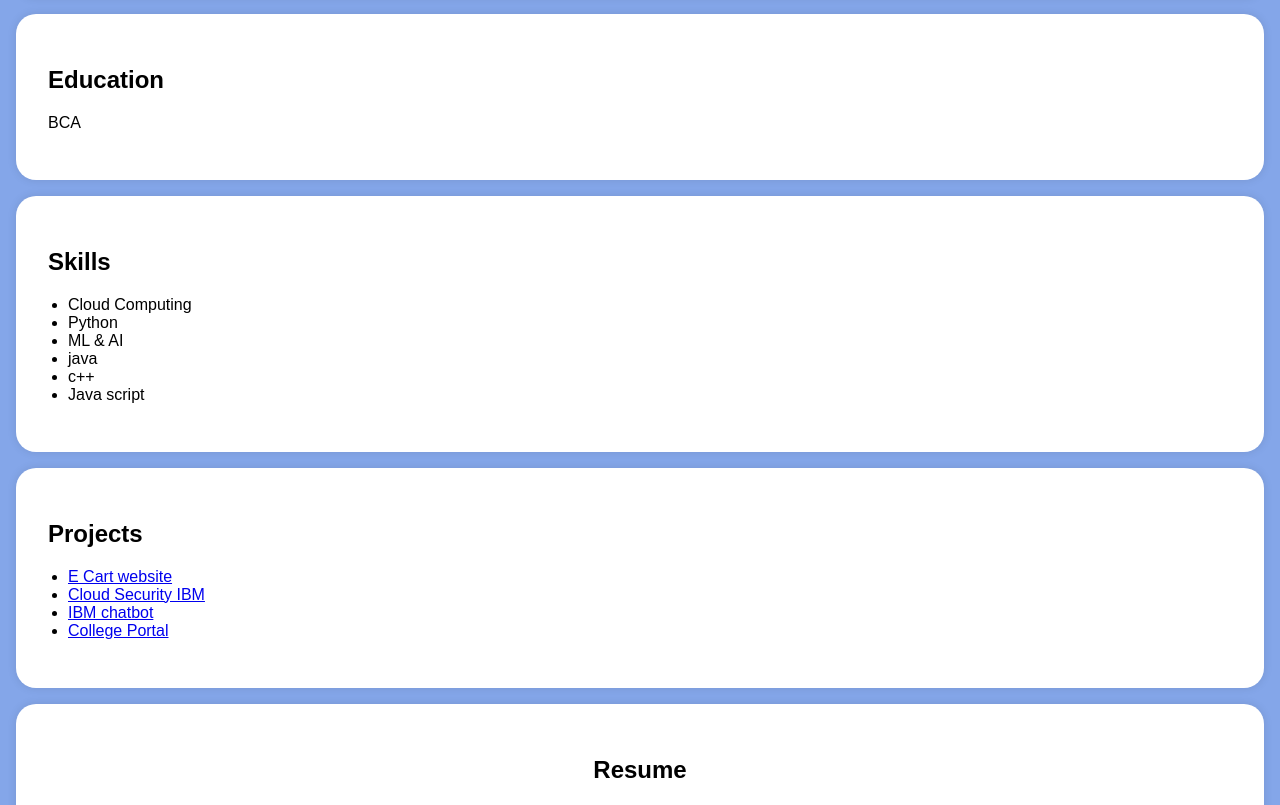
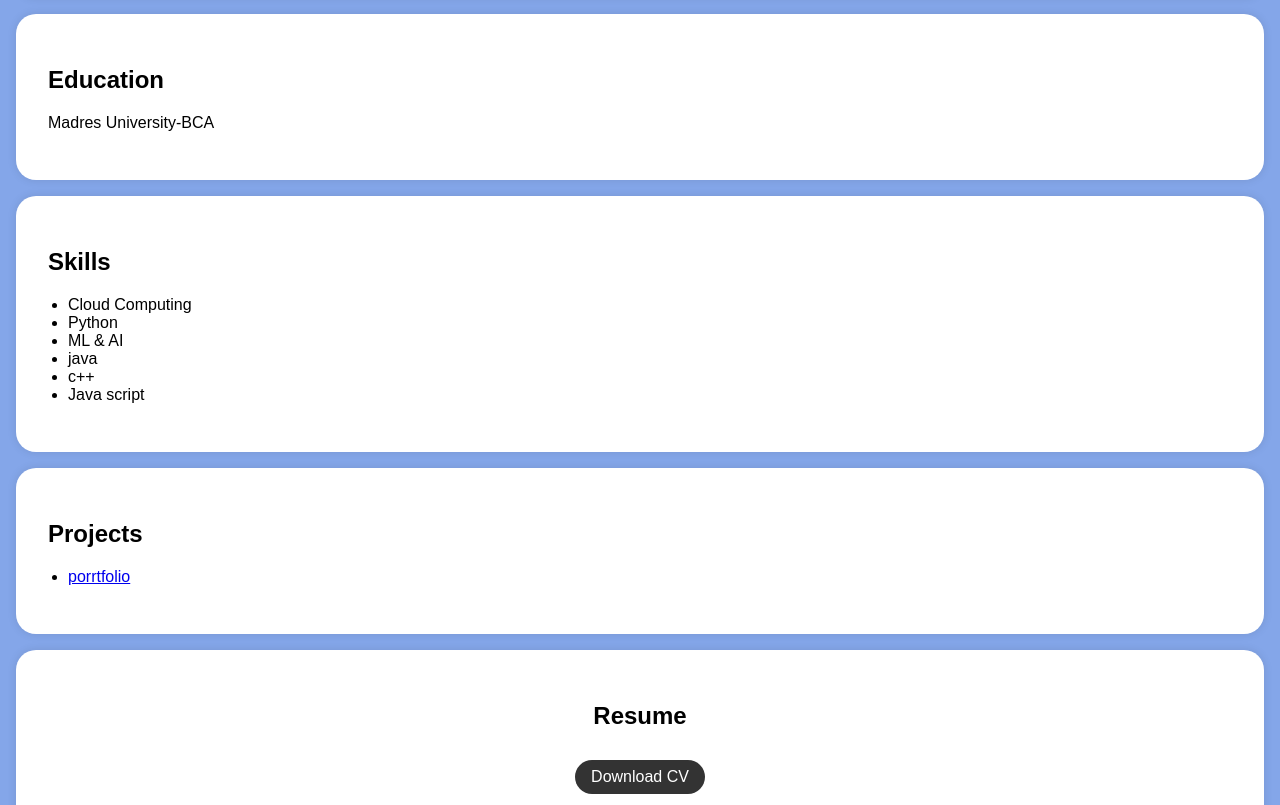
Before and after one commit to vishalachi38165/nivetha.portfolio, a plain HTML site: page index.html in a window 1280 px wide. Shown: the part 450-1255 px from the top of the page. Drawn offline with Linux system fonts and the light colour scheme.

Commit message:
Update index.html

```diff
--- a/index.html
+++ b/index.html
@@ -126,7 +126,7 @@
     <section id="education">
         <div class="section-content">
             <h2>Education</h2>
-            <p>BCA</p>
+            <p>Madres University-BCA</p>
 
 
         </div>
@@ -150,10 +150,7 @@
         <div class="section-content">
             <h2>Projects</h2>
             <ul>
-                <li><a href="#">E Cart website</a></li>
-                <li><a href="#">Cloud Security IBM</a></li>
-                <li><a href="#">IBM chatbot</a></li>
-                <li><a href="#">College Portal</a></li>
+                <li><a href="#">porrtfolio</a></li>
                 <!-- Add more project links here -->
             </ul>
         </div>
```
